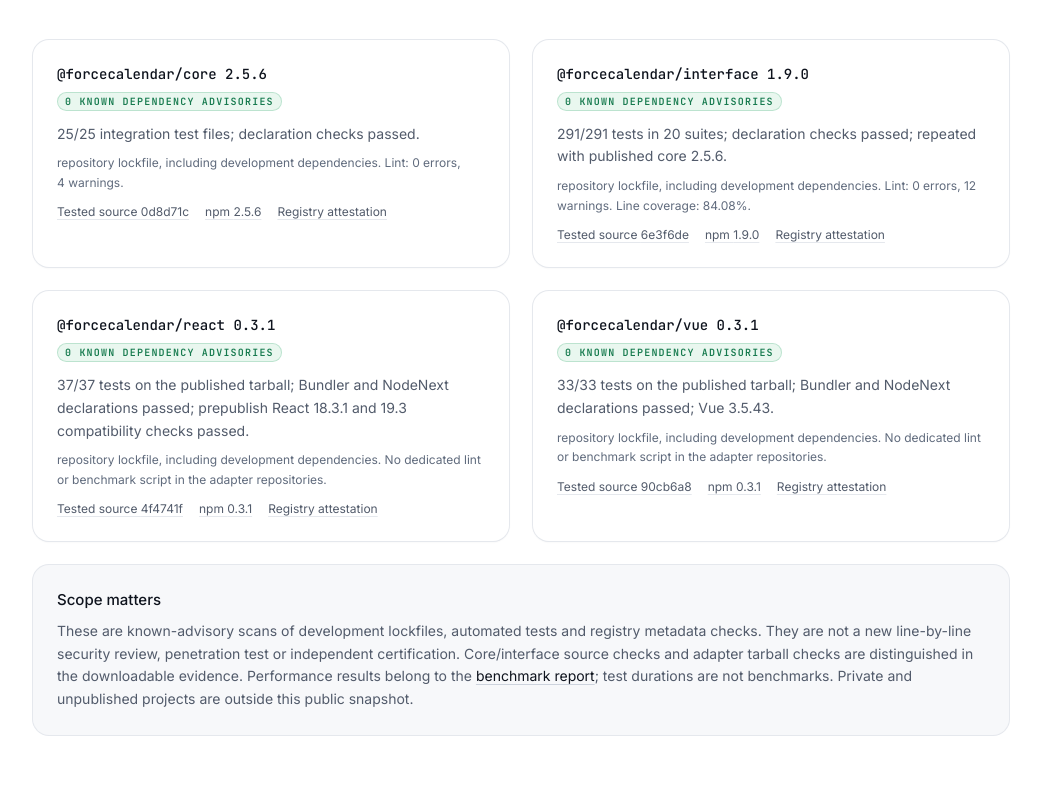
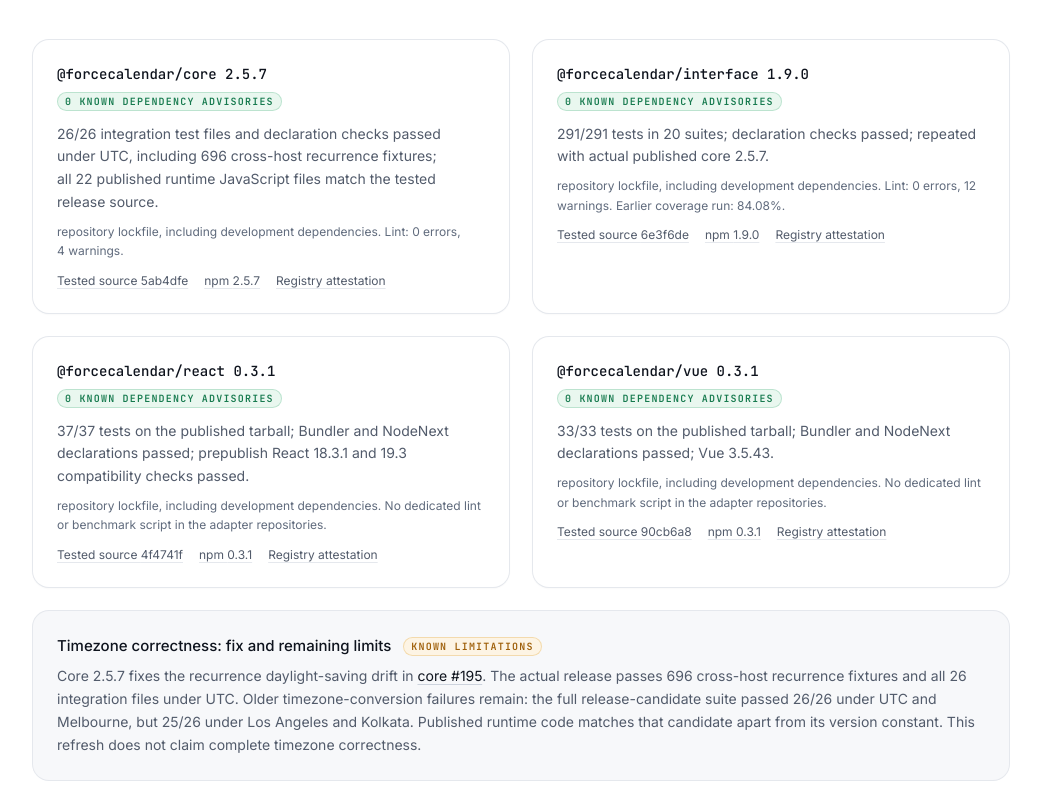
Before and after one commit to forceCalendar/audit, a Next.js app: page / in a window 1280 px wide. Shown: the part 802-1600 px from the top of the page, without its empty margins (119-1160 px from the left). Built offline with nearby package versions, Linux system fonts and the light colour scheme; no server answers.

Commit message:
Pin published core 2.5.7 evidence and preserve timezone limits

```diff
--- a/app/page.js
+++ b/app/page.js
@@ -269,7 +269,7 @@
                 {pkg.audit.scope}. {pkg.checks.lintWarnings !== undefined
                   ? `Lint: ${pkg.checks.lintErrors} errors, ${pkg.checks.lintWarnings} warnings.`
                   : 'No dedicated lint or benchmark script in the adapter repositories.'}
-                {pkg.checks.lineCoveragePercent && ` Line coverage: ${pkg.checks.lineCoveragePercent}%.`}
+                {pkg.checks.lineCoveragePercent && ` Earlier coverage run: ${pkg.checks.lineCoveragePercent}%.`}
               </p>
               <div className="mt-3 flex flex-wrap gap-x-4 gap-y-2 text-xs">
                 <a href={`${pkg.repository}/commit/${pkg.testedCommit}`} className="link-quiet">Tested source {pkg.testedCommit.slice(0, 7)}</a>
@@ -279,6 +279,19 @@
             </Card>
           ))}
         </div>
+        <Card tone="sunken" className="mt-6">
+          <div className="flex flex-wrap items-center gap-3">
+            <h3 className="text-[15px] font-medium text-fg">Timezone correctness: fix and remaining limits</h3>
+            <Pill tone="warn">Known limitations</Pill>
+          </div>
+          <p className="mt-2 text-sm leading-relaxed text-muted">
+            Core 2.5.7 fixes the recurrence daylight-saving drift in <a href="https://github.com/forceCalendar/core/pull/195" className="link">core #195</a>.
+            The actual release passes 696 cross-host recurrence fixtures and all 26 integration files under UTC.
+            Older timezone-conversion failures remain: the full release-candidate suite passed 26/26 under UTC
+            and Melbourne, but 25/26 under Los Angeles and Kolkata. Published runtime code matches that candidate
+            apart from its version constant. This refresh does not claim complete timezone correctness.
+          </p>
+        </Card>
         <Card tone="sunken" className="mt-6">
           <h3 className="text-[15px] font-medium text-fg">Scope matters</h3>
           <p className="mt-2 text-sm leading-relaxed text-muted">
@@ -354,15 +367,15 @@
               <p className="text-sm leading-relaxed text-muted">
                 Each pinned npm version exposes an attestation endpoint with a SLSA v1 provenance predicate.
                 Metadata presence is distinct from cryptographic verification. Fresh <Code>npm audit signatures</Code>
-                checks of the core and interface development trees verified 83 and 503 package signatures,
-                and 17 and 128 attestations, respectively. These counts describe those installed trees,
+                checks verified 83 signatures / 17 attestations for the core 2.5.7 development tree. The earlier
+                interface tree check with core 2.5.6 verified 503 signatures / 128 attestations. These counts describe those installed trees,
                 not four individual release attestations.
               </p>
             </CardSection>
             <CardSection tone="sunken">
               <div className="mb-2 font-mono text-[11px] font-medium uppercase tracking-[0.14em] text-subtle">Verify it yourself</div>
               <pre className="overflow-x-auto rounded-md bg-code-bg p-3.5 font-mono text-[12.5px] leading-relaxed text-code-fg ring-1 ring-code-border">
-                <span className="text-code-muted">$ </span>npm view @forcecalendar/core@2.5.6 dist.attestations{'\n'}
+                <span className="text-code-muted">$ </span>npm view @forcecalendar/core@2.5.7 dist.attestations{'\n'}
                 <span className="text-code-muted">$ </span>npm audit signatures
               </pre>
               <p className="mt-2.5 text-xs leading-relaxed text-subtle">
@@ -382,9 +395,9 @@
             </div>
             <p className="mt-2 text-sm leading-relaxed text-muted">
               All four public package development lockfiles returned zero known advisories in this refresh.
-              A clean consumer install of core 2.5.6, interface 1.9.0, React adapter 0.3.1 and Vue adapter 0.3.1
+              An earlier clean consumer install of core 2.5.6, interface 1.9.0, React adapter 0.3.1 and Vue adapter 0.3.1
               also returned zero known advisories with React 19.3.0 and Vue 3.5.43.
-              This is a dated npm advisory result, not a live Dependabot alert count or a guarantee of security.
+              The interface suite was also rerun with core 2.5.7. This is a dated npm advisory result, not a live Dependabot alert count or a guarantee of security.
               The website has its own Next.js dependency tree, assessed separately below.
             </p>
           </CardSection>
--- a/public/evidence/2026-10-02.json
+++ b/public/evidence/2026-10-02.json
@@ -10,20 +10,20 @@
   "packages": [
     {
       "pkg": "@forcecalendar/core",
-      "version": "2.5.6",
+      "version": "2.5.7",
       "repository": "https://github.com/forceCalendar/core",
-      "testedCommit": "0d8d71c419d6702d60cfd1ff1827f0d27e4856cb",
-      "registryGitHead": "0d8d71c419d6702d60cfd1ff1827f0d27e4856cb",
+      "testedCommit": "5ab4dfe83000c81c885205858a427ba690e3e2f8",
+      "registryGitHead": "5ab4dfe83000c81c885205858a427ba690e3e2f8",
       "runtimeDependencies": {},
       "peerDependencies": {},
-      "integrity": "sha512-InFUJ1qJOCyyfzJoFb59/Gel9lxtacD5j9UayDtyrxPQcWYbq551jmxK8dRu1yHCcARLMmzxThQRDFJaLqru/g==",
+      "integrity": "sha512-u8R8oIl0GfcFDN/v8EELA/lebMaqjv/pfbyEFweaBumN1DcaQzCC/2BpcXoUkHINzDILnNVSf/pITHZsdA4Png==",
       "attestation": {
-        "url": "https://registry.npmjs.org/-/npm/v1/attestations/@forcecalendar%2fcore@2.5.6",
+        "url": "https://registry.npmjs.org/-/npm/v1/attestations/@forcecalendar%2fcore@2.5.7",
         "provenance": {
           "predicateType": "https://slsa.dev/provenance/v1"
         }
       },
-      "tests": "25/25 integration test files; declaration checks passed",
+      "tests": "26/26 integration test files and declaration checks passed under UTC, including 696 cross-host recurrence fixtures; all 22 published runtime JavaScript files match the tested release source",
       "audit": {
         "command": "npm audit --json",
         "scope": "repository lockfile, including development dependencies",
@@ -34,7 +34,8 @@
           "high": 0,
           "critical": 0,
           "total": 0
-        }
+        },
+        "lockfileSha256": "0c8224291b5567db294888cd4cfd7ec31333d02d819283b91074c0f0442d220d"
       },
       "checks": {
         "lintErrors": 0,
@@ -42,6 +43,23 @@
         "format": "passed",
         "verifiedRegistrySignatures": 83,
         "verifiedAttestations": 17
+      },
+      "tarball": {
+        "sha256": "59f497897ff0293addaf5f56300a74ee40ea55ba266956efe706a8a8870ef85a",
+        "runtimeFilesMatched": 22,
+        "releaseWorkflow": "https://github.com/forceCalendar/core/actions/runs/37003322741",
+        "fix": "https://github.com/forceCalendar/core/pull/195"
+      },
+      "knownLimitations": {
+        "summary": "Legacy timezone-conversion integration failures remain for Los Angeles and Kolkata hosts. The recurrence DST fix is not a claim of complete timezone correctness.",
+        "source": "https://github.com/forceCalendar/core/pull/195",
+        "releaseCandidateFullSuite": {
+          "UTC": "26/26",
+          "Australia/Melbourne": "26/26",
+          "America/Los_Angeles": "25/26; legacy timezone conversion integration fails",
+          "Asia/Kolkata": "25/26; legacy timezone conversion integration fails"
+        },
+        "scope": "Cross-host full-suite results are from the release candidate; published runtime JavaScript matches that candidate apart from the version constant. The complete UTC suite, including the 696-fixture recurrence matrix, was rerun on the actual release source."
       }
     },
     {
@@ -61,7 +79,7 @@
           "predicateType": "https://slsa.dev/provenance/v1"
         }
       },
-      "tests": "291/291 tests in 20 suites; declaration checks passed; repeated with published core 2.5.6",
+      "tests": "291/291 tests in 20 suites; declaration checks passed; repeated with actual published core 2.5.7",
       "audit": {
         "command": "npm audit --json",
         "scope": "repository lockfile, including development dependencies",
@@ -81,7 +99,9 @@
         "build": "passed",
         "buildCheck": "passed",
         "verifiedRegistrySignatures": 503,
-        "verifiedAttestations": 128
+        "verifiedAttestations": 128,
+        "lineCoverageNote": "84.08% belongs to the earlier coverage run with the original development lockfile; the core 2.5.7 compatibility repeat did not rerun coverage.",
+        "signatureScope": "Earlier interface development-tree verification with core 2.5.6; the later core 2.5.7 compatibility run did not repeat this tree signature check."
       }
     },
     {
@@ -158,8 +178,8 @@
     "Peer dependencies belong to the consuming application and must be assessed there.",
     "No fresh independent penetration test, Snyk scan, Dependabot alert API query or Salesforce browser/CSP validation was performed in this refresh.",
     "The issue tracker lists public labelled issues only; closed-as-not-planned is not counted as a fix.",
-    "Core/interface tests use release source checkouts; adapter runtime and declaration checks also use extracted published tarballs.",
-    "Performance and timezone correctness are tracked separately in benchmark evidence; passing existing tests is not a claim of complete timezone correctness."
+    "Core 2.5.7 release source tests are backed by byte-for-byte comparison of all 22 runtime JavaScript files in its actual npm tarball. Adapter runtime and declaration checks use their extracted published tarballs with core 2.5.6; interface compatibility was rerun with core 2.5.7.",
+    "Core 2.5.7 fixes recurrence DST drift, but older host-dependent timezone-conversion failures remain. The full release-candidate suite passed under UTC/Melbourne and passed 25/26 under Los Angeles/Kolkata. Actual release UTC tests and the 696-fixture recurrence matrix pass. Benchmarks are not evidence that these older limitations are fixed."
   ],
   "consumerCheck": {
     "packages": {
@@ -188,7 +208,8 @@
         "peerOptional": 0,
         "total": 28
       }
-    }
+    },
+    "scope": "Earlier consumer and adapter-tarball verification with core 2.5.6. The interface suite was separately repeated with published core 2.5.7."
   },
   "auditWebsite": {
     "repository": "https://github.com/forceCalendar/audit",
@@ -212,5 +233,6 @@
       "total": 0
     },
     "remediation": "Next 16.2.10 to 16.3.8; PostCSS minimum 8.5.28 plus compatible updates for vulnerable browserslist, nanoid, postcss-selector-parser, baseline-browser-mapping and sharp dependencies. No major framework migration."
-  }
+  },
+  "verifiedAt": "2026-10-02T11:58:00Z"
 }
```
Also changed, not shown: 2 other files (tests, documents, lock files or other folders).
